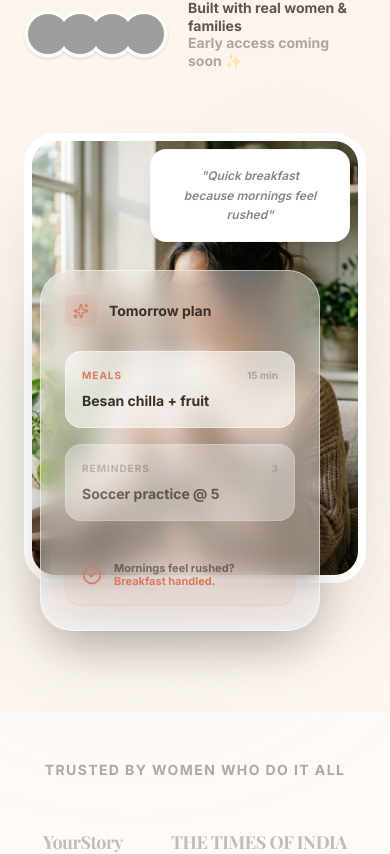
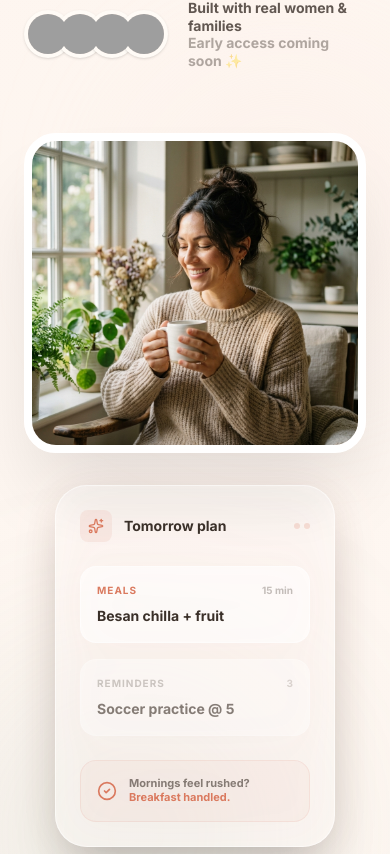
Before and after one commit to Aviralx77/Hearhly-Landing-Page-, a React (Vite) app: page / in a window 390 px wide. Shown: the part 879-1733 px from the top of the page. Built offline with nearby package versions, Linux system fonts and the light colour scheme; grey boxes are pictures that could not be loaded; a web font is replaced by a local one.

Commit message:
style: stack hero elements on mobile to prevent overlaps and keep image clear

```diff
--- a/src/components/Hero.tsx
+++ b/src/components/Hero.tsx
@@ -72,15 +72,15 @@ export default function Hero({ onOpenWaitlist }: { onOpenWaitlist?: () => void }
         </motion.div>
 
         {/* Right: Immersive Composition */}
-        <div className="relative mb-20 lg:mb-0">
+        <div className="relative mb-12 lg:mb-0 flex flex-col items-center lg:block">
           <motion.div
             initial={{ opacity: 0, scale: 0.9, rotate: 2 }}
             animate={{ opacity: 1, scale: 1, rotate: 0 }}
             transition={{ duration: 1.8, ease: "easeOut" }}
-            className="relative z-10"
+            className="relative z-10 w-full flex flex-col items-center lg:block"
           >
             {/* Cinematic Hero Image */}
-            <div className="relative h-[450px] sm:h-[500px] lg:h-[720px] w-full rounded-[2rem] lg:rounded-[3rem] overflow-hidden shadow-[0_48px_80px_-16px_rgba(0,0,0,0.12)] border-8 lg:border-[12px] border-white">
+            <div className="relative h-[320px] sm:h-[450px] lg:h-[720px] w-full rounded-[2rem] lg:rounded-[3rem] overflow-hidden shadow-[0_48px_80px_-16px_rgba(0,0,0,0.12)] border-8 lg:border-[12px] border-white">
               <div className="absolute inset-0 bg-gradient-to-t from-brand-primary/10 to-transparent mix-blend-overlay"></div>
               <img
                 src="/assets/hero-woman-premium.png"
@@ -89,12 +89,12 @@ export default function Hero({ onOpenWaitlist }: { onOpenWaitlist?: () => void }
               />
             </div>
 
-            {/* Floating Tomorrow Plan Card - MOVED to avoid face overlap */}
+            {/* Floating Tomorrow Plan Card - Stacked on mobile, Absolute on desktop */}
             <motion.div
               initial={{ x: 60, opacity: 0 }}
               animate={{ x: 0, opacity: 1 }}
               transition={{ delay: 1, duration: 1.2 }}
-              className="absolute left-4 lg:-left-20 -bottom-12 lg:bottom-auto lg:top-1/3 translate-y-0 lg:-translate-y-1/2 w-[280px] sm:w-80 glass-effect p-6 rounded-[2rem] shadow-2xl border border-white/60 z-30 glow-soft"
+              className="relative mt-8 mx-auto lg:absolute lg:mt-0 lg:mx-0 lg:-left-20 lg:bottom-auto lg:top-1/3 lg:translate-y-0 lg:-translate-y-1/2 w-[280px] sm:w-80 glass-effect p-6 rounded-[2rem] shadow-2xl border border-white/60 z-30 glow-soft"
             >
               <div className="flex items-center justify-between mb-6">
                 <div className="flex items-center gap-3">
@@ -138,12 +138,12 @@ export default function Hero({ onOpenWaitlist }: { onOpenWaitlist?: () => void }
               </div>
             </motion.div>
 
-            {/* Quick Note Bubble */}
+            {/* Quick Note Bubble - Stacked on mobile, Absolute on desktop */}
             <motion.div
               initial={{ y: 20, opacity: 0 }}
               animate={{ y: 0, opacity: 1 }}
               transition={{ delay: 1.5, duration: 1 }}
-              className="absolute top-4 right-4 lg:top-auto lg:-bottom-8 lg:right-12 bg-white px-6 py-4 rounded-2xl shadow-xl border border-brand-border/40 z-30 max-w-[200px]"
+              className="relative mt-6 mx-auto lg:absolute lg:mt-0 lg:mx-0 lg:top-auto lg:-bottom-8 lg:right-12 bg-white px-6 py-4 rounded-2xl shadow-xl border border-brand-border/40 z-30 max-w-[240px] lg:max-w-[200px]"
             >
               <p className="text-xs font-semibold text-brand-text/60 leading-relaxed italic text-center">
                 "Quick breakfast because mornings feel rushed"
```
Also changed, not shown: 1 other file (tests, documents, lock files or other folders).
